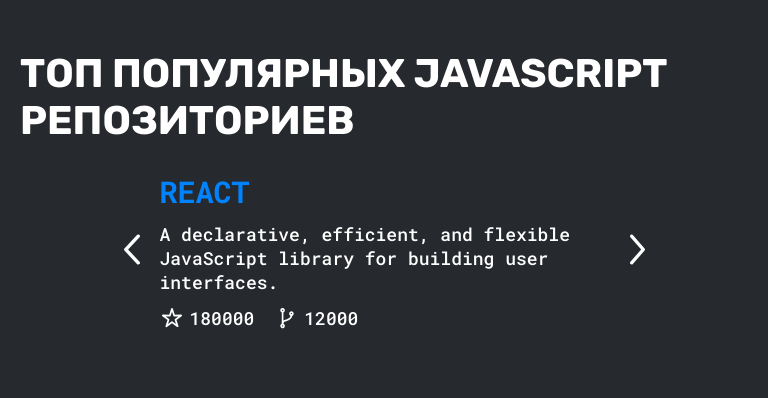
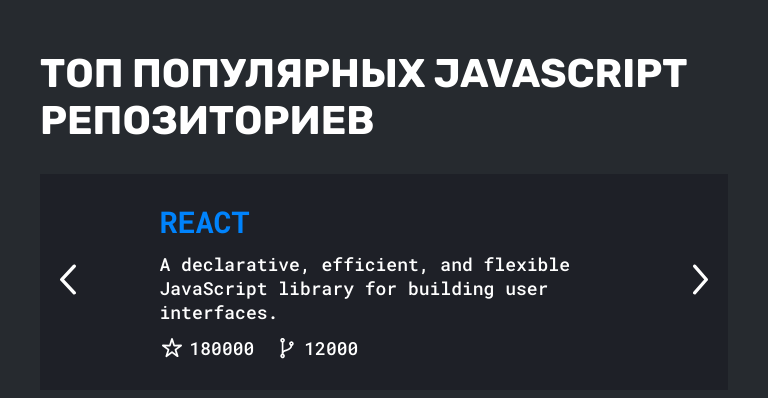
Before and after one commit to vasiljev-sr/github-libs, a React app: page / in a window 768 px wide. Shown: the top 398 px of the page. Built offline with nearby package versions, Linux system fonts and the light colour scheme.

Commit message:
Поправил стили

```diff
--- a/src/components/Page/Page.css
+++ b/src/components/Page/Page.css
@@ -3,18 +3,33 @@
   flex-wrap: wrap;
   justify-content: center;
   align-items: center;
-  padding: 0 20px;
 }
 
 .page__title {
   margin-bottom: 24px;
   margin-top: 30px;
+  padding: 0 20px;
+}
+
+.page__slider {
+  background-color: var(--color-modal-background);
+  width: 100%;
+  height: 133px;
+  padding: 20px 10px;
 }
 
 @media all and (min-width: 744px) and (max-width: 1279px) {
+  .page {
+    padding: 0 40px;
+  }
   .page__title {
     margin-bottom: 30px;
     margin-top: 50px;
+    padding: 0;
+  }
+  .page__slider {
+    height: 156px;
+    padding: 30px 20px;
   }
 }
 
```
